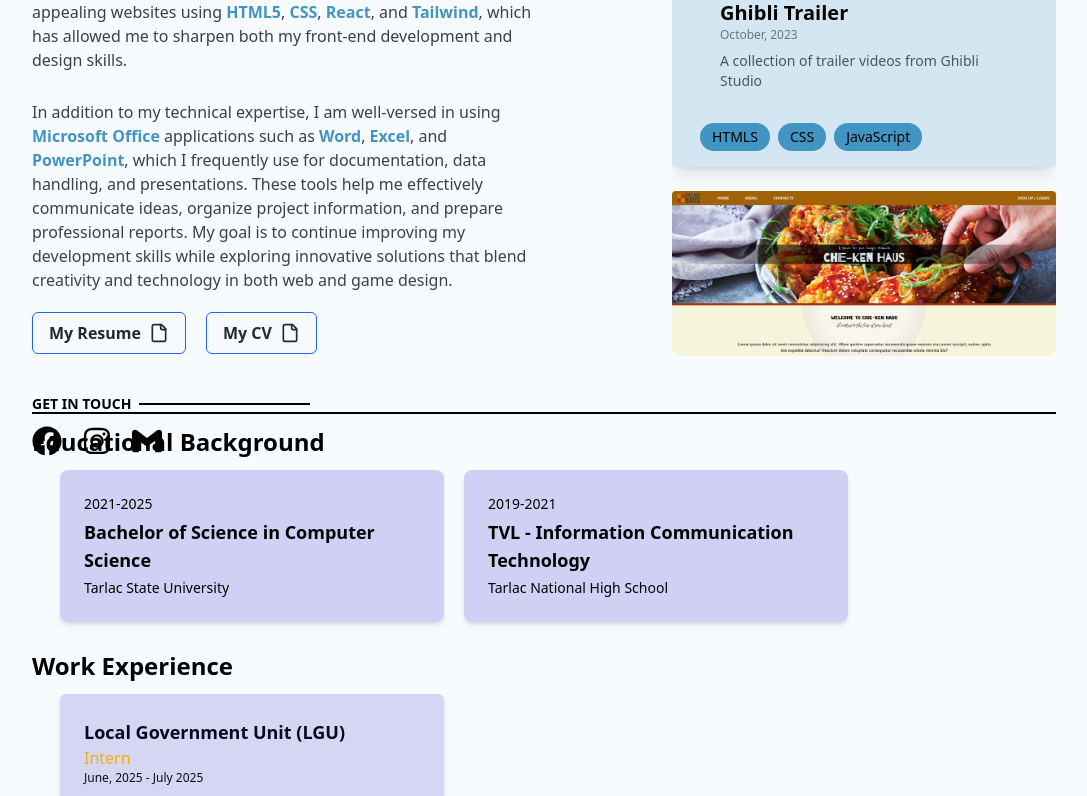
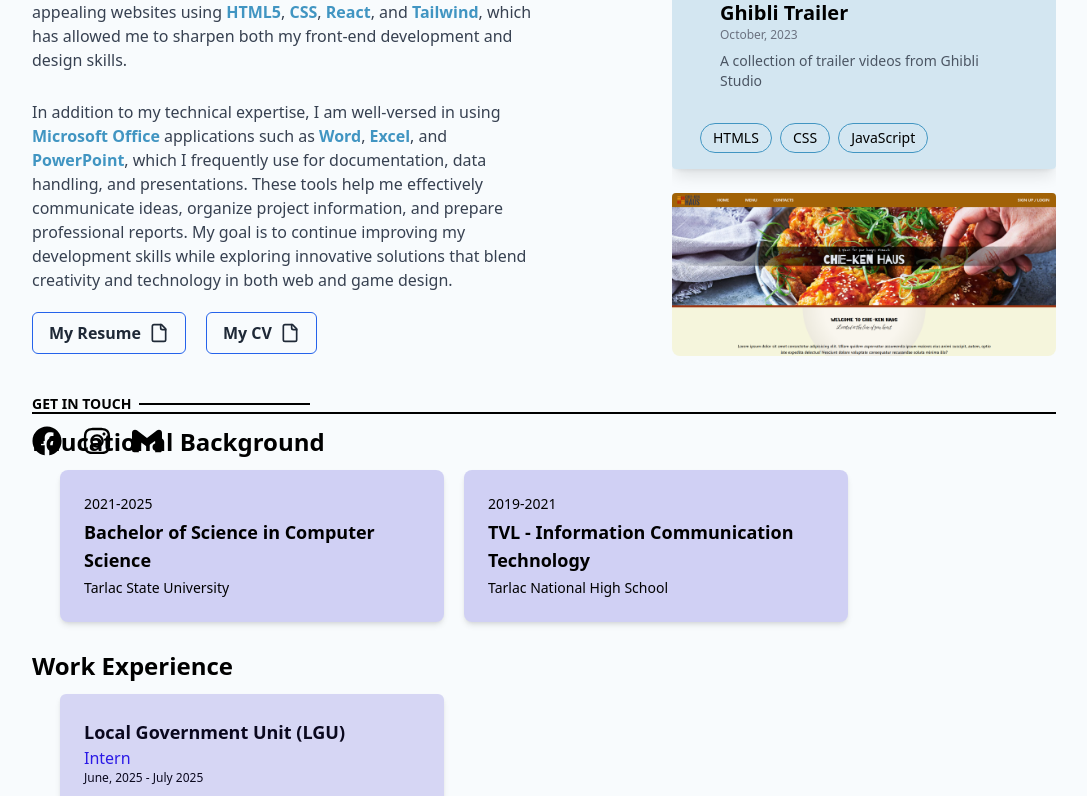
Before and after one commit to Benedick2403/my-portfolio, a React (Create React App) app: page / in a window 1280 px wide. Shown: the part 404-1200 px from the top of the page, without its empty margins (96-1183 px from the left). Built offline with nearby package versions, Linux system fonts and the light colour scheme.

Commit message:
add avengers in project; add animation in socials; change text color in role;

```diff
--- a/src/components/Data/cardData.js
+++ b/src/components/Data/cardData.js
@@ -27,6 +27,15 @@
 
   },
     {
+    image:'/projectImg/AvengersComics.png',
+    day: 'February, 2024',
+    title: 'Avengers Comic',
+    description: 'A Marvel inspired slider ',
+    link: 'https://benedick2403.github.io/marvel/',
+    language:'HTML, CSS, JavaScript',
+
+  },
+    {
     image:'/projectImg/Rock-Paper-Scissor.png',
     day: 'June, 2024',
     title: 'Rock-Paper-Scissor',
@@ -48,7 +57,7 @@
     day: 'April, 2025',
     title: 'Infinite Descent',
     description: 'A 2D Game with Enhanced Procedural Dungeon Map Generation Through Wave Function Collapse (WFC) And Assets Generation Using Generative Adversarial Networks (GANs)',
-    link: '',
+    link: 'https://github.com/JushuaTaduran/Infinite-Descent',
     language:'Unity, Python, PyTorch, C#',
   },
 ];
--- a/src/components/UI/ExperiencesUI.js
+++ b/src/components/UI/ExperiencesUI.js
@@ -3,7 +3,7 @@
         <>
             <div className="flex flex-col md:w-96 shadow-md p-6 rounded-md bg-[#4b42cd33] text-[#0a081e] transition-transform hover:-translate-y-1 hover:shadow-xl">
                 <h1 className="text-lg font-semibold">{company}</h1>
-                <h3 className="text-base text-yellow-500">{role}</h3>
+                <h3 className="text-base text-[#2a19e6]">{role}</h3>
                 <p className="text-xs">{date}</p>
                 <p className="text-sm mt-3">{description}</p>
             </div>
--- a/src/components/UI/ProjectCards.js
+++ b/src/components/UI/ProjectCards.js
@@ -23,7 +23,7 @@
               {language?.split(',').map((lang, index)=>
                 <span
                 key={index}
-                className='inline-block bg-[#4195C2] rounded-full px-3 py-1 text-sm mr-2 mb-2'
+                className='inline-block border border-[#4195C2] rounded-full px-3 py-1 text-sm mr-2 mb-2 transition-transform hover:translate-y-[-5px] hover:shadow-md'
                 >
                   {lang.trim()}
                 </span>
--- a/src/components/UI/SocialsUI.js
+++ b/src/components/UI/SocialsUI.js
@@ -5,7 +5,7 @@
                 target="_blank"
                 rel="noopener noreferrer"
             >
-            <div>
+            <div className="transition-transform hover:translate-y-[-5px]">
                 <Icon size={30}/>
             </div>
 
```
Also changed, not shown: 1 other file (tests, documents, lock files or other folders).
